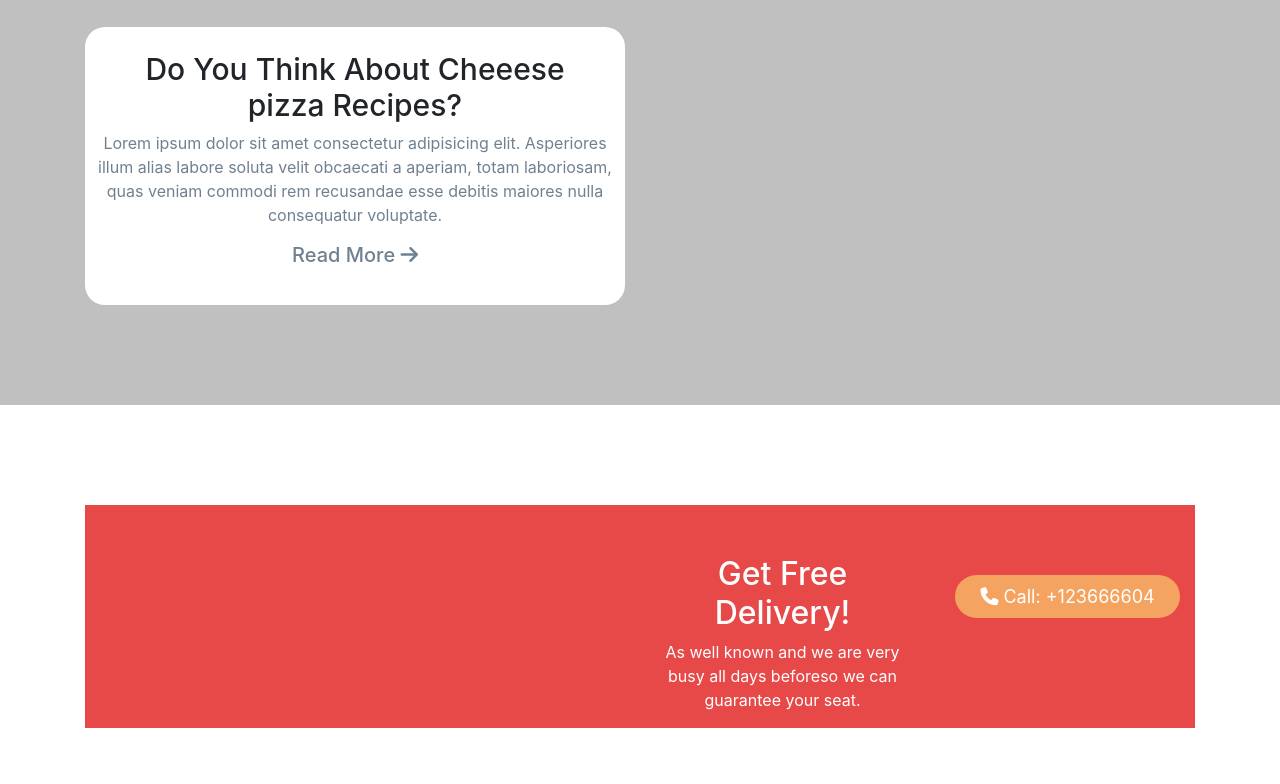
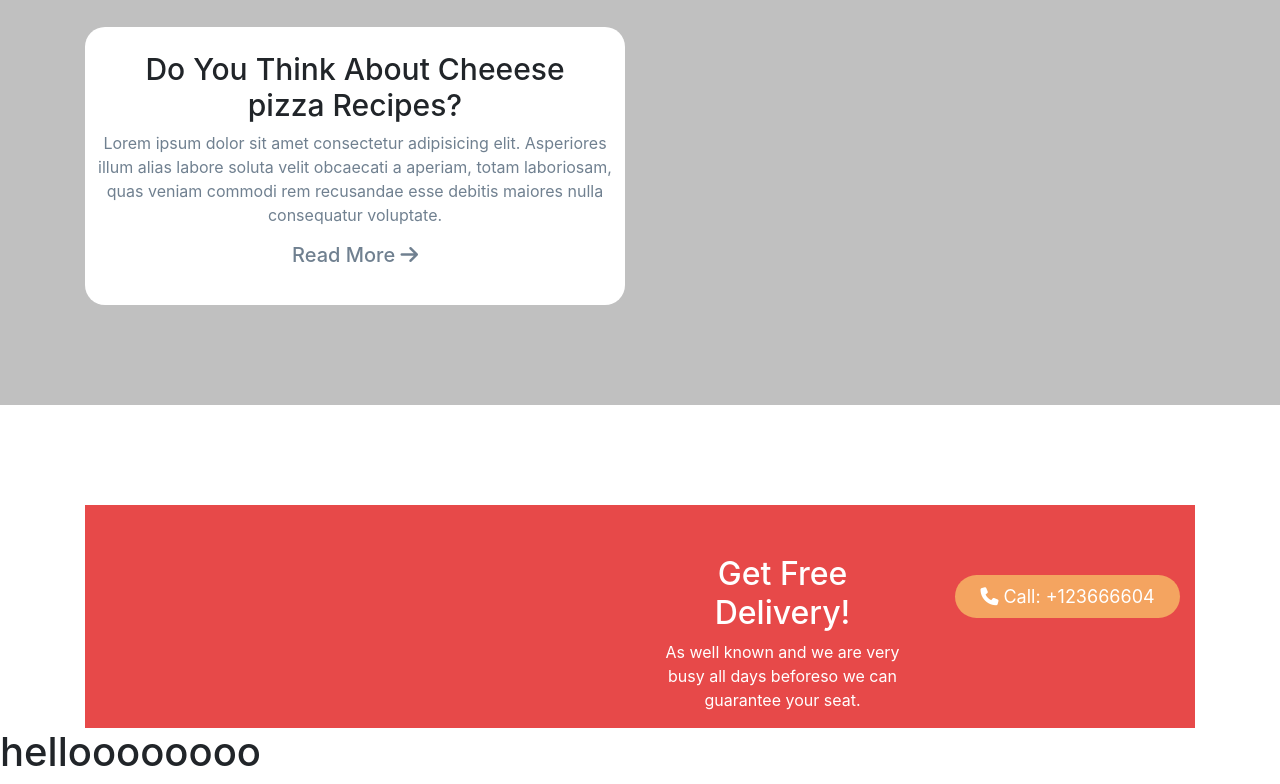
Before and after one commit to mdbabul20/myweb, a plain HTML site: page index.html in a window 1280 px wide. Shown: the part 6356-7140 px from the top of the page. Before the commit the page ends 7084 px from the top, so only its background shows below. Drawn offline with nearby package versions, Linux system fonts and the light colour scheme.

Commit message:
Add files via upload

```diff
--- a/index.html
+++ b/index.html
@@ -1346,10 +1346,10 @@
 
 
 
+<!-- 14th part of jf s -->
 
 
-
-
+<div class="dic"><h1>helloooooooo</h1></div>
 
 
 
```
